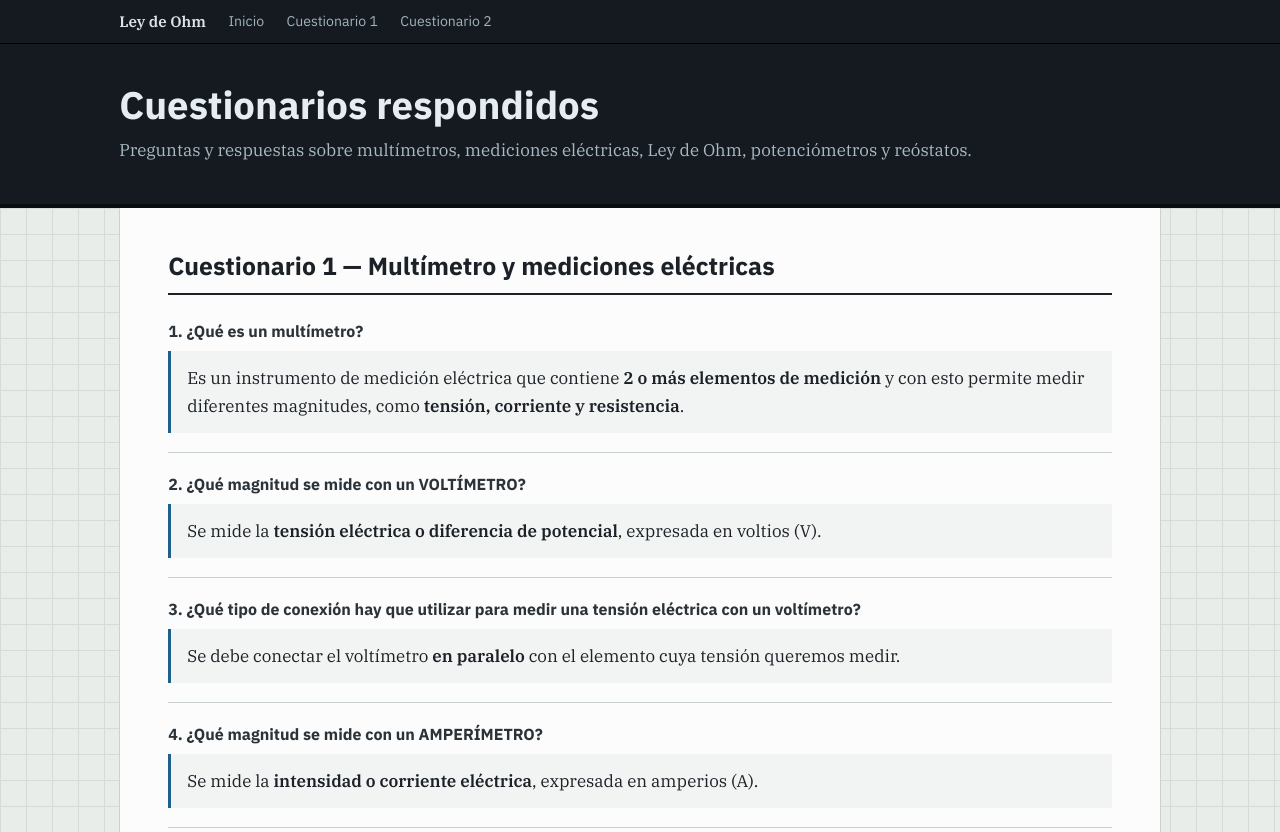
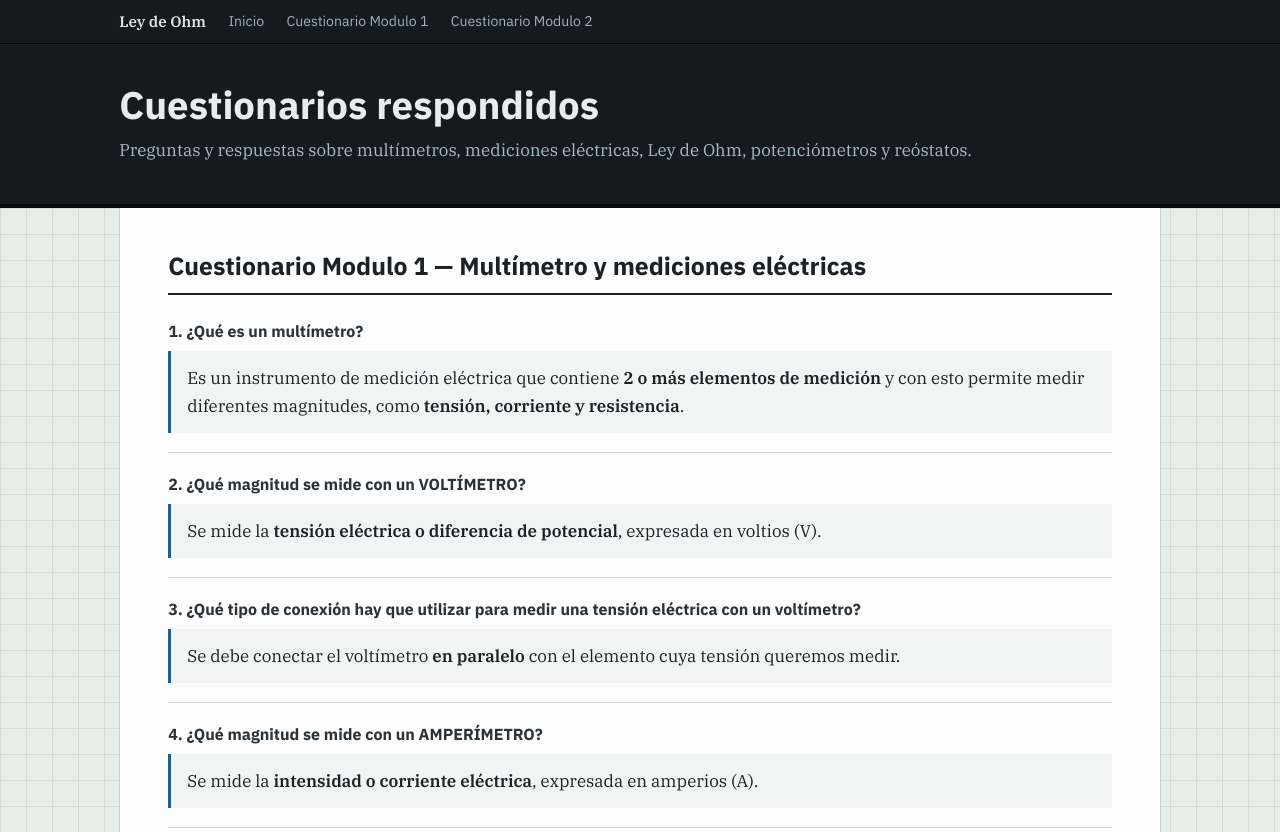
Before and after one commit to nikyiguana-sketch/medrano_jueves, a plain HTML site: page cuestionarios.html in a window 1280 px wide. Shown: the top 832 px of the page. Drawn offline with Linux system fonts and the light colour scheme.

Commit message:
Update cuestionarios.html

```diff
--- a/cuestionarios.html
+++ b/cuestionarios.html
@@ -246,8 +246,8 @@ li{
   <div class="in">
     <strong>Ley de Ohm</strong>
     <a href="index.html">Inicio</a>
-    <a href="#cuestionario1">Cuestionario 1</a>
-    <a href="#cuestionario2">Cuestionario 2</a>
+    <a href="#cuestionario1">Cuestionario Modulo 1</a>
+    <a href="#cuestionario2">Cuestionario Modulo 2</a>
   </div>
 </div>
 
@@ -266,7 +266,7 @@ li{
 
 <section id="cuestionario1">
 
-<h2>Cuestionario 1 — Multímetro y mediciones eléctricas</h2>
+<h2>Cuestionario Modulo 1 — Multímetro y mediciones eléctricas</h2>
 
 <div class="question">
   <h3>1. ¿Qué es un multímetro?</h3>
@@ -403,7 +403,7 @@ li{
 
 <section id="cuestionario2">
 
-<h2>Cuestionario 2 — Ley de Ohm y potenciómetros</h2>
+<h2>Cuestionario Modulo 2 — Ley de Ohm y potenciómetros</h2>
 
 <div class="question">
   <h3>1. ¿Qué magnitudes intervienen en la Ley de Ohm?</h3>
```
